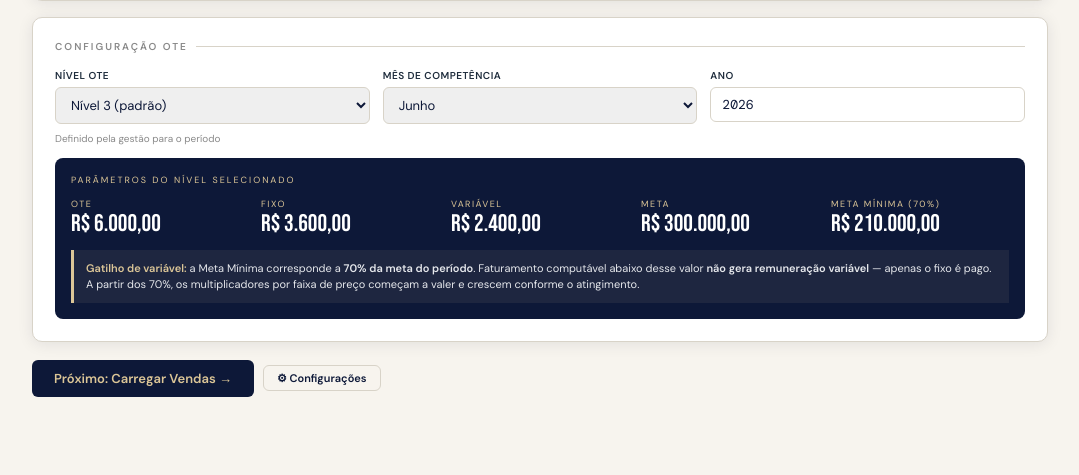
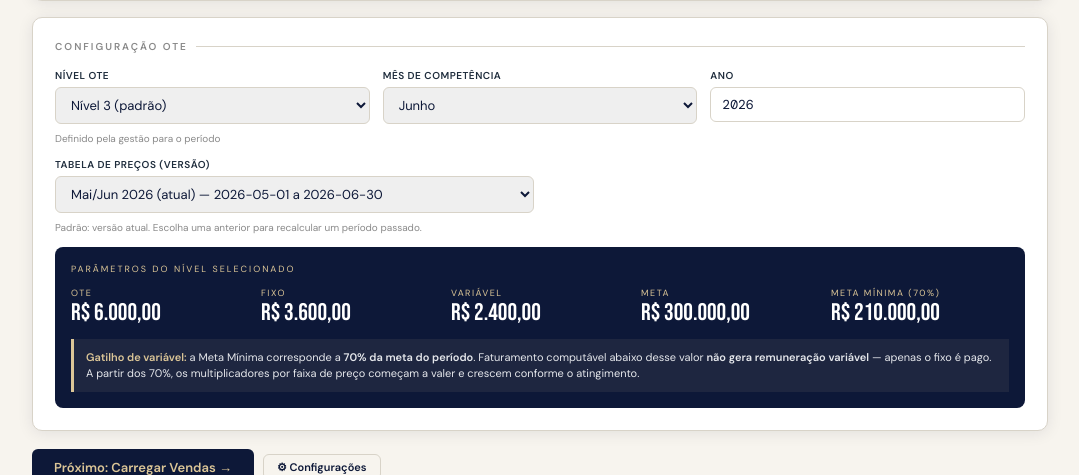
Before and after one commit to LuisStoic/Calculadora_OTE_Beef-Passion, a Flask app: page / in a window 1280 px wide. Shown: the part 392-867 px from the top of the page, without its empty margins (100-1179 px from the left). Before the commit the page ends 789 px from the top, so only its background shows below. Run offline with Flask 3, Linux system fonts and the light colour scheme.

Commit message:
feat(versionamento): tabelas de preco versionadas com seletor (Fase 1)
Modelo: precos_pj/precos_pf no topo = tabela ATUAL (22026, inalterada);
tabela_atual = metadados; tabelas[] = arquivo de versoes passadas, cada
uma com seus precos. Backfill da 12026 a partir do commit 5edad71.

Backend:
- load_cfg: migracao para tabela_atual + tabelas[] (compat total)
- precos_da_versao(): seleciona por canal+versao, default = atual
- listar_tabelas(): metadados para o seletor (sem vazar precos)
- _MATCH_INDEX agora keyed por (canal+versao) para nao misturar tabelas
- /api/calcular e /api/exportar_xlsx aceitam tabela_id (default = atual)
- GET /api/tabelas; /api/config expoe tabelas_meta

Frontend: seletor "Tabela de Precos (versao)" (default atual), envia
tabela_id no calcular e no exportar.

Testes: tests/test_versionamento.py (14 checks, inclui diff-zero do
caminho default e mudanca de preco/faixa entre versoes). Todos passam.

Sem alteracao no caminho default: calculo com a versao atual e identico
ao anterior (diff-zero validado).

Co-Authored-By: Claude Opus 4.8 (1M context) <noreply@anthropic.com>

```diff
--- a/app.py
+++ b/app.py
@@ -238,7 +238,16 @@ DEFAULT_CFG = {
         ],
     },
     "senha": "beefpassion",
-    "mult_table": {}  # sobrescritas do usuário — chave "1.00" → {c1,c2,c3,c4}
+    "mult_table": {},  # sobrescritas do usuário — chave "1.00" → {c1,c2,c3,c4}
+    # Versionamento de tabelas (Fase 1): precos_pj/precos_pf no topo = tabela ATUAL.
+    # tabela_atual = metadados da atual; tabelas = arquivo de versões passadas
+    # (cada uma com seus próprios precos_pj/precos_pf).
+    "tabela_atual": {
+        "id": "22026", "rotulo": "Mai/Jun 2026",
+        "inicio": "2026-05-01", "fim": "2026-06-30",
+        "fonte": "default", "criado_em": "2026-06-02",
+    },
+    "tabelas": []
 }
 
 # Tabela de multiplicadores exata
@@ -344,6 +353,11 @@ def load_cfg() -> dict:
             for p in cfg.get("produtos", []):
                 if "macro_categoria" not in p:
                     p["macro_categoria"] = ""
+            # Migration (versionamento): garantir tabela_atual e arquivo tabelas[]
+            if "tabela_atual" not in cfg:
+                cfg["tabela_atual"] = dict(DEFAULT_CFG["tabela_atual"])
+            if "tabelas" not in cfg or not isinstance(cfg.get("tabelas"), list):
+                cfg["tabelas"] = []
             return cfg
         except Exception:
             pass
@@ -353,6 +367,40 @@ def load_cfg() -> dict:
 def save_cfg(cfg: dict):
     with open(CFG_PATH, "w", encoding="utf-8") as f:
         json.dump(cfg, f, ensure_ascii=False, indent=2)
+
+
+def listar_tabelas(cfg: dict) -> list:
+    """Lista de versões para o seletor: a ATUAL (default) + as arquivadas.
+    Retorna só metadados (sem preços), com a atual marcada e em primeiro lugar."""
+    atual = cfg.get("tabela_atual", {}) or {}
+    meta = [{
+        "id": atual.get("id", "atual"),
+        "rotulo": atual.get("rotulo", "Atual"),
+        "inicio": atual.get("inicio", ""), "fim": atual.get("fim", ""),
+        "fonte": atual.get("fonte", ""), "atual": True,
+    }]
+    for t in cfg.get("tabelas", []):
+        meta.append({
+            "id": t.get("id"), "rotulo": t.get("rotulo", t.get("id", "")),
+            "inicio": t.get("inicio", ""), "fim": t.get("fim", ""),
+            "fonte": t.get("fonte", ""), "atual": False,
+        })
+    return meta
+
+
+def precos_da_versao(cfg: dict, canal: str, tabela_id: str = None) -> dict:
+    """Resolve a tabela de preços para o canal e versão escolhida.
+    Default (tabela_id vazio ou == atual): usa os preços do topo (tabela atual),
+    garantindo comportamento idêntico ao anterior. Versão arquivada: usa tabelas[].
+    Fallback seguro para a atual se o id não existir."""
+    key = "precos_pj" if canal == "PJ" else "precos_pf"
+    atual_id = (cfg.get("tabela_atual", {}) or {}).get("id")
+    if not tabela_id or tabela_id == atual_id:
+        return cfg.get(key, {})
+    for t in cfg.get("tabelas", []):
+        if t.get("id") == tabela_id:
+            return t.get(key, {}) or cfg.get(key, {})
+    return cfg.get(key, {})
 
 
 # ── PDF Extraction ─────────────────────────────────────────────────────────────
@@ -618,7 +666,7 @@ def _inferir_categoria(desc: str) -> str:
     return "CLASSICO"
 
 def _match_preco(desc_pdf: str, precos: dict, canal: str = "PJ",
-                 cod_pdf: str = "", produtos: list = None):
+                 cod_pdf: str = "", produtos: list = None, cache_key: str = None):
     """
     Encontra o melhor match na tabela de preços para uma descrição do PDF.
     Retorna (preco_ref, chave_match, categoria, score) ou (None, None, None, 0).
@@ -639,16 +687,18 @@ def _match_preco(desc_pdf: str, precos: dict, canal: str = "PJ",
                 return None, None, None, 0
 
     # Prioridade 2: fuzzy match por tokens de descrição
+    # Cache keyed por (canal + versão) para não devolver preço de outra tabela.
     global _MATCH_INDEX
-    if canal not in _MATCH_INDEX:
-        _MATCH_INDEX[canal] = _build_match_index(precos)
+    ck = cache_key or canal
+    if ck not in _MATCH_INDEX:
+        _MATCH_INDEX[ck] = _build_match_index(precos)
 
     cat_inf = _inferir_categoria(desc_pdf)
     tks_pdf = _tokens(desc_pdf)
     if not tks_pdf:
         return None, None, None, 0
 
-    idx = _MATCH_INDEX[canal]
+    idx = _MATCH_INDEX[ck]
     melhor = (None, None, None, 0)
     # Itera todas as categorias válidas (inclui BP e DIVERSOS)
     outras_cats = [c for c in CATEGORIAS_VALIDAS if c != cat_inf]
@@ -682,7 +732,7 @@ def _macro_por_key(produtos: list, key: str) -> str:
 
 
 def classificar_item(item: dict, precos: dict, canal: str = "PJ",
-                     produtos: list = None) -> dict:
+                     produtos: list = None, cache_key: str = None) -> dict:
     """
     Classifica um item por faixa de preço.
     Respeita overrides vindos do frontend (revisão manual):
@@ -729,13 +779,13 @@ def classificar_item(item: dict, precos: dict, canal: str = "PJ",
             desc_pdf = item.get("desc", "")
             ref, chave_match, cat_match, score = _match_preco(
                 desc_pdf, precos, canal,
-                cod_pdf=item.get("cod", ""), produtos=produtos)
+                cod_pdf=item.get("cod", ""), produtos=produtos, cache_key=cache_key)
     else:
         # Match automático
         desc_pdf = item.get("desc", "")
         ref, chave_match, cat_match, score = _match_preco(
             desc_pdf, precos, canal,
-            cod_pdf=item.get("cod", ""), produtos=produtos)
+            cod_pdf=item.get("cod", ""), produtos=produtos, cache_key=cache_key)
 
     if not ref or ref <= 0:
         return {**item, "faixa": "sem_ref", "desvio": None, "preco_ref": None,
@@ -759,8 +809,8 @@ def classificar_item(item: dict, precos: dict, canal: str = "PJ",
 
 
 def calcular_ote(itens: list, ote_row: dict, precos: dict, canal: str = "PJ",
-                 produtos: list = None) -> dict:
-    classified = [classificar_item(it, precos, canal, produtos) for it in itens]
+                 produtos: list = None, cache_key: str = None) -> dict:
+    classified = [classificar_item(it, precos, canal, produtos, cache_key) for it in itens]
 
     # Faixas que entram no cálculo do variável
     FAIXAS_COMP = ["abaixo", "desconto", "ideal", "acima"]
@@ -1239,7 +1289,16 @@ def get_config():
     cfg["mult_rows"] = mult_rows
     cfg["macro_categorias"] = MACRO_CATEGORIAS
     cfg["categorias_validas"] = CATEGORIAS_VALIDAS
+    # Versionamento: enviar só metadados das versões (não os preços arquivados)
+    cfg["tabelas_meta"] = listar_tabelas(cfg)
+    cfg.pop("tabelas", None)
     return jsonify(cfg)
+
+
+@app.route("/api/tabelas", methods=["GET"])
+def get_tabelas():
+    """Lista de versões de tabela (metadados) para o seletor."""
+    return jsonify({"tabelas": listar_tabelas(load_cfg())})
 
 
 @app.route("/api/config", methods=["POST"])
@@ -1303,6 +1362,7 @@ def calcular_route():
     mes      = int(data.get("mes", 1))
     ano      = int(data.get("ano", 2026))
     nome_vend= data.get("vendedor", "")
+    tabela_id= data.get("tabela_id")  # versão escolhida; None = atual (default)
 
     cfg = load_cfg()
 
@@ -1315,16 +1375,18 @@ def calcular_route():
     if not vendedor:
         vendedor = {"nome": nome_vend, "canal": canal, "cargo": canal}
 
-    # Seleciona tabela de preços pelo canal do vendedor
-    precos_canal = cfg.get("precos_pj", {}) if canal == "PJ" else cfg.get("precos_pf", {})
+    # Seleciona tabela de preços pelo canal e pela versão escolhida (default = atual)
+    precos_canal = precos_da_versao(cfg, canal, tabela_id)
     produtos = cfg.get("produtos", [])
+    cache_key = f"{canal}:{tabela_id or 'atual'}"
 
-    resultado = calcular_ote(itens, ote_row, precos_canal, canal, produtos)
+    resultado = calcular_ote(itens, ote_row, precos_canal, canal, produtos, cache_key)
     resultado["ote_row"] = ote_row
     resultado["vendedor"] = vendedor
     resultado["mes"] = mes
     resultado["ano"] = ano
     resultado["nivel"] = nivel
+    resultado["tabela_id"] = tabela_id or (cfg.get("tabela_atual", {}) or {}).get("id")
 
     # Serializar (remover itens completos para não pesar demais — frontend já tem)
     resultado_json = {k: v for k, v in resultado.items() if k != "classified"}
@@ -1348,6 +1410,7 @@ def exportar_xlsx():
     ano      = int(data.get("ano", 2026))
     nome_vend= data.get("vendedor", "")
     itens    = data.get("itens", [])
+    tabela_id= data.get("tabela_id")  # versão escolhida; None = atual (default)
 
     ote_tabela = cfg["ote"].get(canal, [])
     ote_row = next((r for r in ote_tabela if r["n"] == nivel), None)
@@ -1357,11 +1420,12 @@ def exportar_xlsx():
     vendedor = next((v for v in cfg["vendedores"] if v["nome"] == nome_vend),
                     {"nome": nome_vend, "canal": canal, "cargo": canal})
 
-    # Seleciona tabela de preços pelo canal do vendedor
-    precos_canal = cfg.get("precos_pj", {}) if canal == "PJ" else cfg.get("precos_pf", {})
+    # Seleciona tabela de preços pelo canal e pela versão escolhida (default = atual)
+    precos_canal = precos_da_versao(cfg, canal, tabela_id)
     produtos = cfg.get("produtos", [])
+    cache_key = f"{canal}:{tabela_id or 'atual'}"
 
-    resultado = calcular_ote(itens, ote_row, precos_canal, canal, produtos)
+    resultado = calcular_ote(itens, ote_row, precos_canal, canal, produtos, cache_key)
     resultado["ote_row"] = ote_row
 
     xlsx_path = gerar_xlsx(resultado, vendedor, nivel, mes, ano)
--- a/templates/index.html
+++ b/templates/index.html
@@ -219,6 +219,13 @@ input[type=number]{font-family:'DM Mono',monospace}
       <div class="fg">
         <label>Ano</label>
         <input type="number" id="inp-ano" value="2026" min="2024" max="2035">
+      </div>
+    </div>
+    <div class="frow">
+      <div class="fg">
+        <label>Tabela de Preços (versão)</label>
+        <select id="sel-tabela"></select>
+        <span style="font-size:10px;color:var(--muted);margin-top:3px">Padrão: versão atual. Escolha uma anterior para recalcular um período passado.</span>
       </div>
     </div>
     <div class="ote-box">
@@ -834,8 +841,25 @@ async function init(){
   }
   buildVGrid();
   buildPriceTable();
+  buildTabelaSel();
   document.getElementById('sel-mes').value = new Date().getMonth()+1 || 2;
   document.getElementById('pc-tot').textContent = PRODUTOS.length;
+}
+
+// Seletor de versão de tabela (default = atual, primeira da lista)
+function buildTabelaSel(){
+  const sel = document.getElementById('sel-tabela');
+  if(!sel) return;
+  const versoes = CFG.tabelas_meta || [];
+  if(!versoes.length){
+    sel.innerHTML = '<option value="">Atual</option>';
+    return;
+  }
+  sel.innerHTML = versoes.map(t=>{
+    const lbl = t.atual ? `${t.rotulo} (atual)` : `${t.rotulo}`;
+    const periodo = (t.inicio && t.fim) ? ` — ${t.inicio} a ${t.fim}` : '';
+    return `<option value="${t.id}"${t.atual?' selected':''}>${lbl}${periodo}</option>`;
+  }).join('');
 }
 
 // ══ TAB 1 ════════════════════════════════════════════════════════════════════
@@ -1457,7 +1481,8 @@ async function calcular(){
         itens: itensEnriquecidos,
         canal: VEND_ATIVO.canal,
         nivel, mes, ano,
-        vendedor: VEND_ATIVO.nome
+        vendedor: VEND_ATIVO.nome,
+        tabela_id: (document.getElementById('sel-tabela')||{}).value || null
       })
     });
     RESULTADO = await resp.json();
@@ -1643,7 +1668,7 @@ async function exportarXLSX(){
   const resp = await fetch('/api/exportar_xlsx',{
     method:'POST',
     headers:{'Content-Type':'application/json'},
-    body:JSON.stringify({itens:ITENS,canal:VEND_ATIVO.canal,nivel,mes,ano,vendedor:VEND_ATIVO.nome})
+    body:JSON.stringify({itens:ITENS,canal:VEND_ATIVO.canal,nivel,mes,ano,vendedor:VEND_ATIVO.nome,tabela_id:(document.getElementById('sel-tabela')||{}).value||null})
   });
   if(!resp.ok){alert('Erro ao gerar Excel.');return;}
   const blob = await resp.blob();
```
Also changed, not shown: tests/test_versionamento.py (added, +80 -0 lines), config.json, 1 other file.
